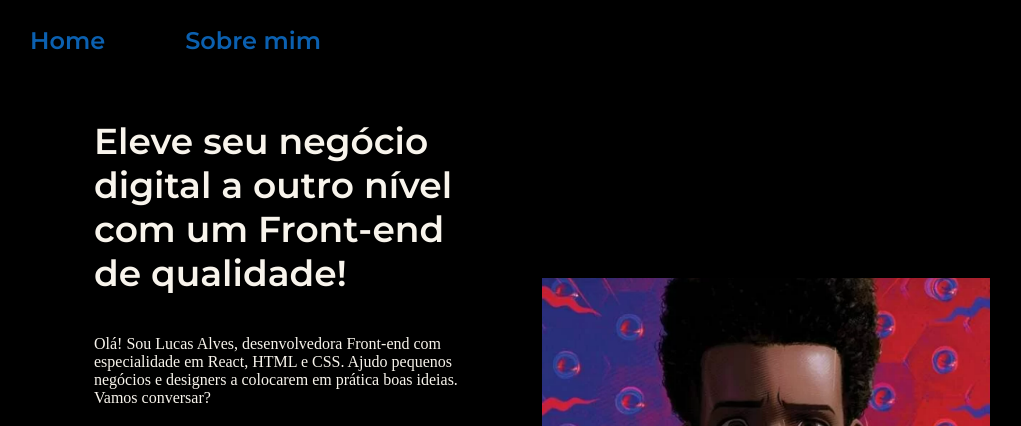
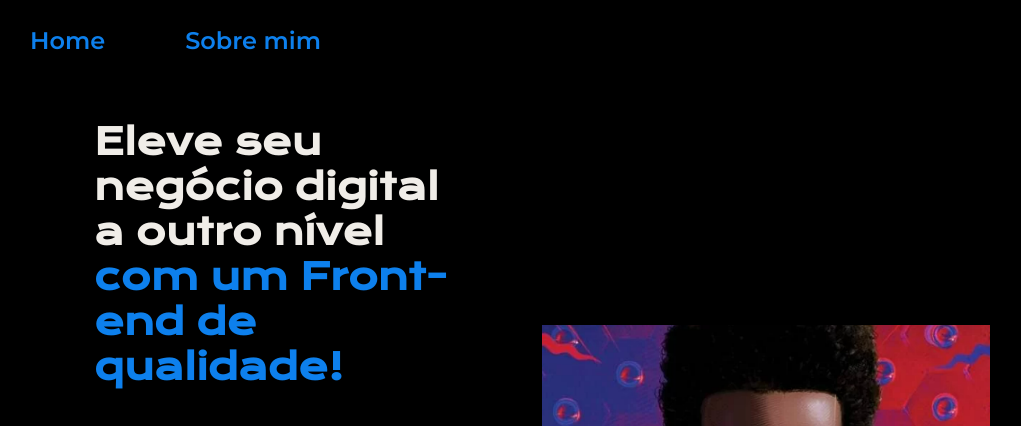
Before and after one commit to alveslp/Projeto---HTML, a plain HTML site: page index.html in a window 1280 px wide. Shown: the top 426 px of the page, without its empty margins (98-1119 px from the left). Drawn offline with nearby package versions, Linux system fonts and the light colour scheme.

Commit message:
Add files via upload

```diff
--- a/index.html
+++ b/index.html
@@ -16,7 +16,7 @@
    </header>
    <main class="apresentacao">
     <section class="apresentacao__conteudo">
-        <h1 class="apresentacao__conteudo__titulo">Eleve seu negócio digital a outro nível <strong class="titulo-destque"> com um Front-end de qualidade!</strong></h1>
+        <h1 class="apresentacao__conteudo__titulo">Eleve seu negócio digital a outro nível <strong class="titulo-destaque"> com um Front-end de qualidade!</strong></h1>
         <p class="apresentacao__conteudo__titulo__texto">Olá! Sou Lucas Alves, desenvolvedora Front-end com especialidade em React, HTML e CSS. Ajudo pequenos negócios e designers a colocarem em prática boas ideias. Vamos conversar?</p>
         <div class="apresentacao__links">
         <h2 class="apresentacao__links__subtitulo">Acesse minhas redes:</h2>
--- a/style/style.css
+++ b/style/style.css
@@ -2,15 +2,15 @@
 
 :root {
     --cor-primaria: #000000;
-    --cor-secundaria: #F8F4EC;
-    --cor-terciaria: #0B60B0;
+    --cor-secundaria: #f0ede8;
+    --cor-terciaria: #0d80ed;
     --cor-hover: #F0EDCF;
 
     --font-primaria: 'Krona One', sans-serif;
     --font--secundaria: 'Montserrat' , sans-serif;
 }
 
-* {
+*{
     margin: 0;
     padding: 0;
 }
@@ -56,12 +56,10 @@ body {
 .apresentacao__conteudo__titulo {
     font-size: 2.25rem;
     font-family: var(--font-primaria);
-    font-family: var(--font--secundaria);
 }
 
-.titulo-destque {
-    color: var(--cor terciaria),
-
+.titulo-destaque {
+    color: var(--cor-terciaria);
 }
 
 .apresentacao__conteudo__texto {
```
